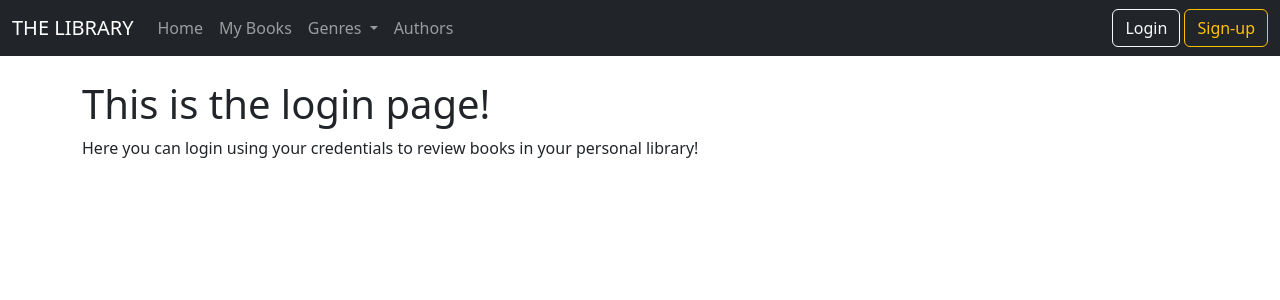
After one commit to AndrewMelnykov/TheLibrary, a Flask app: page /login in a window 1280 px wide. The commit adds this page. Shown: the top 300 px of the page. Run offline with Flask 2, Linux system fonts and the light colour scheme.

Commit message:
updated templates

```diff
--- a/main.py
+++ b/main.py
@@ -1,4 +1,4 @@
-from flask import Flask, render_template
+from flask import Flask, render_template, url_for
 
 app = Flask(__name__)
 
@@ -6,6 +6,24 @@ app = Flask(__name__)
 def home():
     return render_template("home.html")
 
+@app.route('/mybooks')
+def my_books():
+    return render_template("mybooks.html")
+
+@app.route('/authors')
+def authors():
+    return render_template("authors.html")
+
+@app.route('/login')
+def login():
+    return render_template("login.html")
+
+@app.route('/signup')
+def signup():
+    return render_template("signup.html")
+
+
+
 @app.errorhandler(404)
 def page_not_found(e):
     return render_template("404.html"), 404
--- a/templates/home.html
+++ b/templates/home.html
@@ -1,6 +1,7 @@
 {% extends 'base.html'%}
 
 {% block content %}
+<br>
 <h1>Welcome to The Library project</h1>
 <p>You can do a bunch of cool stuff here and learn about new books!</p>
 
--- /dev/null
+++ b/templates/login.html
@@ -0,0 +1,9 @@
+{% extends 'base.html'%}
+
+{% block content %}
+<br>
+<h1>This is the login page!</h1>
+<p>Here you can login using your credentials to review books in your personal library!</p>
+
+
+{% endblock %}
--- a/templates/navbar.html
+++ b/templates/navbar.html
@@ -1,35 +1,38 @@
 <nav class="navbar navbar-expand-lg bg-dark navbar-dark">
   <div class="container-fluid">
-    <a class="navbar-brand" href="#">THE LIBRARY</a>
+    <a class="navbar-brand" href="{{url_for('home')}}">THE LIBRARY</a>
     <button class="navbar-toggler" type="button" data-bs-toggle="collapse" data-bs-target="#navbarSupportedContent" aria-controls="navbarSupportedContent" aria-expanded="false" aria-label="Toggle navigation">
       <span class="navbar-toggler-icon"></span>
     </button>
     <div class="collapse navbar-collapse" id="navbarSupportedContent">
       <ul class="navbar-nav me-auto mb-2 mb-lg-0">
         <li class="nav-item">
-          <a class="nav-link active" aria-current="page" href="#">Home</a>
+          <a class="nav-link" aria-current="page" href="{{url_for('home')}}">Home</a>
         </li>
         <li class="nav-item">
-          <a class="nav-link" href="#">My Books</a>
+          <a class="nav-link" href="{{url_for('my_books')}}">My Books</a>
         </li>
         <li class="nav-item dropdown">
           <a class="nav-link dropdown-toggle" href="#" role="button" data-bs-toggle="dropdown" aria-expanded="false">
             Genres
           </a>
           <ul class="dropdown-menu">
-            <li><a class="dropdown-item" href="#">Classic</a></li>
+            <li><a class="dropdown-item" href="">Classic</a></li>
             <li><a class="dropdown-item" href="#">Fiction</a></li>
             <li><a class="dropdown-item" href="#">Non-fiction</a></li>
           </ul>
         </li>
         <li class="nav-item">
-          <a class="nav-link" href="#">Authors</a>
+          <a class="nav-link" href="{{url_for('authors')}}">Authors</a>
         </li>
       </ul>
-      <form class="d-flex" role="search">
-        <button class="btn btn-outline-light" type="submit">Login</button>
-        <button type="button" class="btn btn-outline-warning">Sign-up</button>
-      </form>
+      <ul class="nav justify-content-end">
+      <li class="nav-item">
+        <a href="{{url_for('login')}}"><button class="btn btn-outline-light" type="submit">Login</button></a>
+        <a href="{{url_for('signup')}}"><button type="button" class="btn btn-outline-warning">Sign-up</button></a>
+      </li>
+      </ul>
+
     </div>
   </div>
 </nav>
```
Also changed, not shown: templates/authors.html (added, +9 -0 lines), templates/mybooks.html (added, +9 -0 lines), templates/signup.html (added, +9 -0 lines).
